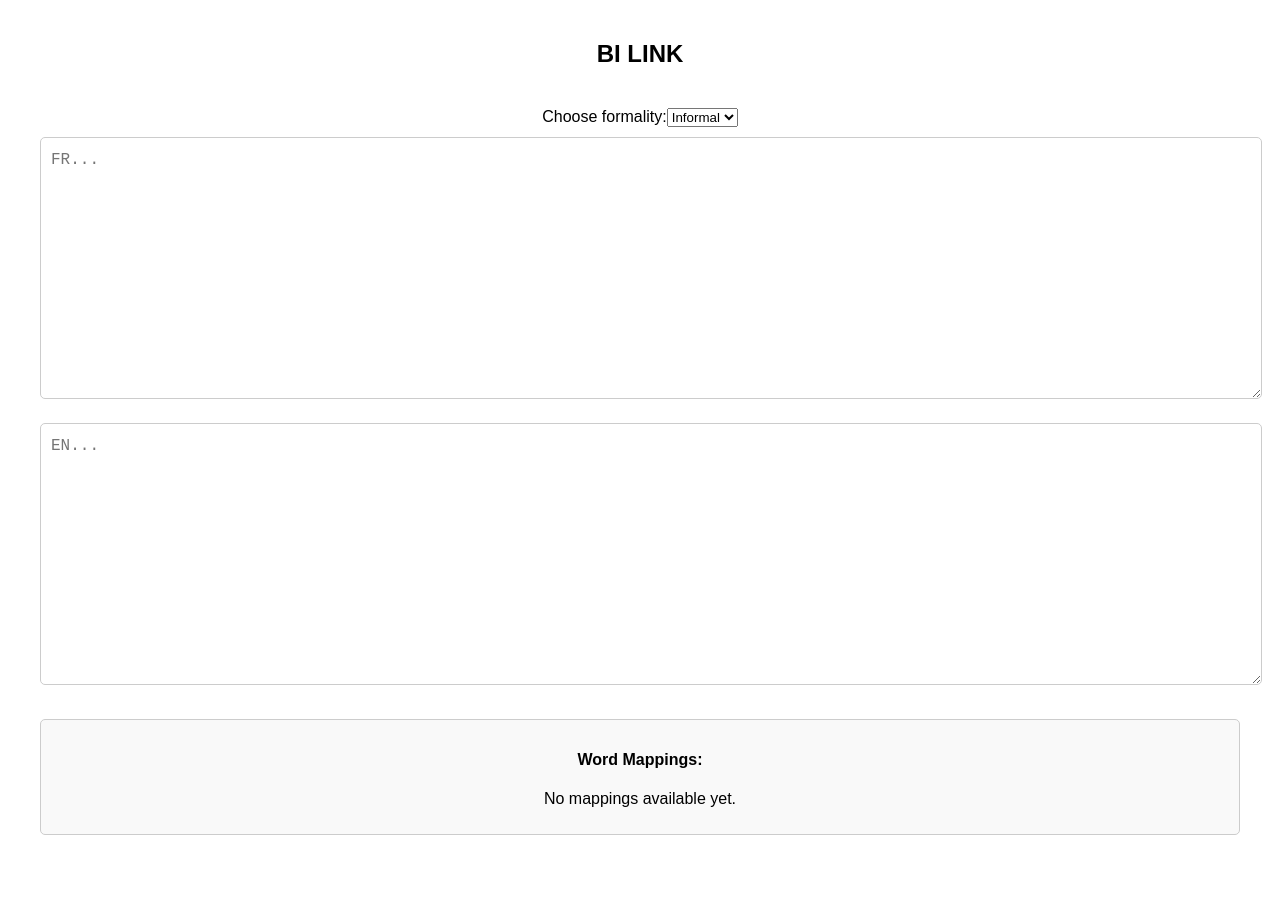
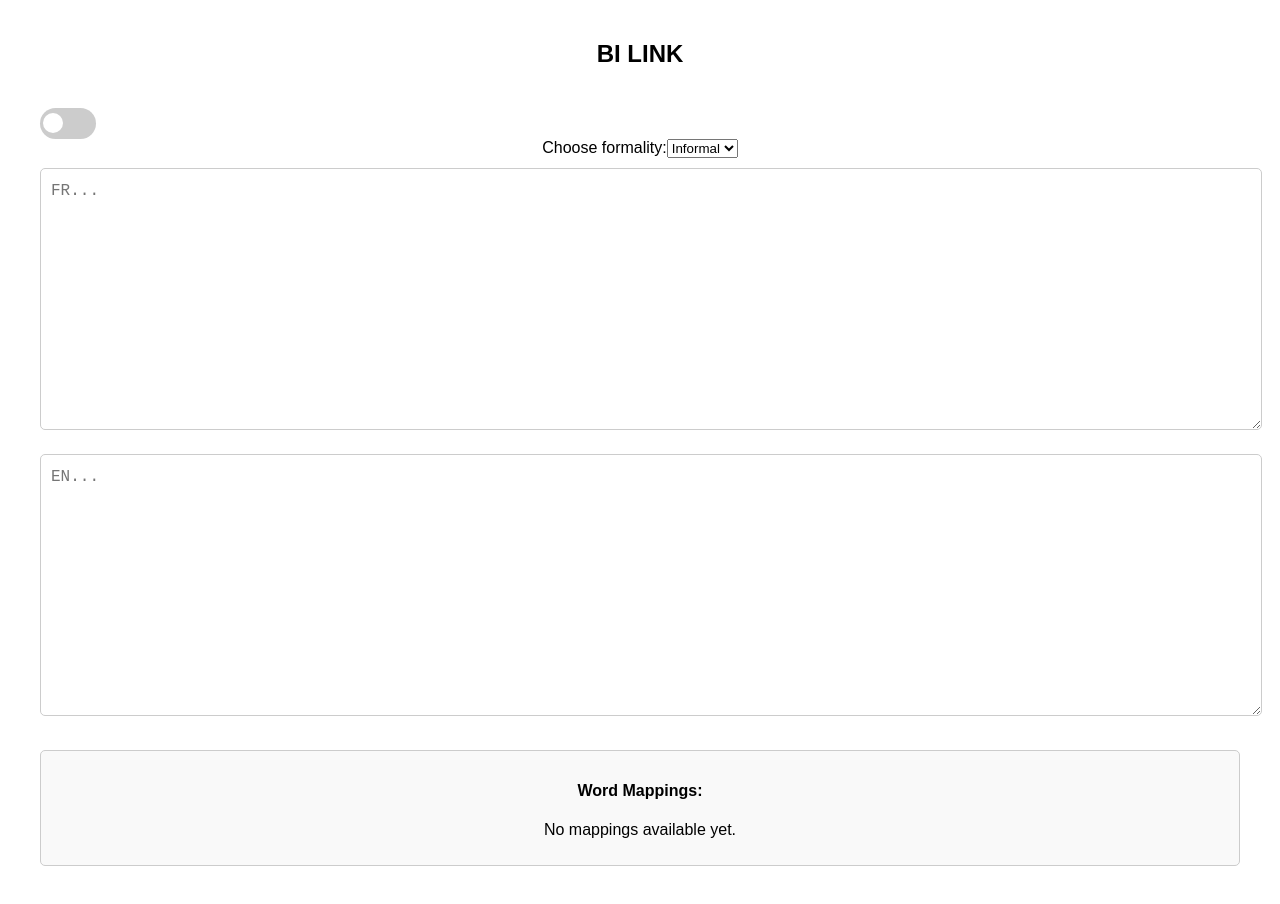
Before and after one commit to Btadel/billingapp, a React (Create React App) app: page / in a window 1280 px wide. Before the commit the page ends 875 px from the top, so only its background shows below. Built offline with nearby package versions, Linux system fonts and the light colour scheme.

Commit message:
switch boutton

```diff
--- a/src/App.js
+++ b/src/App.js
@@ -1,7 +1,6 @@
 import './App.css';
 import './InputTreatment2';
 import StoryInput  from './InputTreatment1';
-
 
 function App() {
   return (
@@ -9,6 +8,7 @@ function App() {
       <header><h2>BI LINK</h2></header>
       <main class='main'>
         <StoryInput/>
+
       </main>
     </div>
 
--- a/src/InputTreatment1.js
+++ b/src/InputTreatment1.js
@@ -5,20 +5,25 @@ import './App.css';
 import FormalitySelector from './Formality';
 import WordMappings from './WordMappings';
 import HashTable from './hashswitch';
+import SwitchButton from './SwitchButton';
 
 
 function StoryInput() {
-  const [storyText, setStoryText] = useState('');
-  const [translatedText, setTranslatedText] = useState('');
+  const [storyText, setTranslatedText] = useState('');
+  const [translatedText, setTranslatedText1] = useState('');
   const [wordMappings, setWordMappings] = useState([]);
   const [formality, setFormality] = useState('informal');
   const [error, setError] = useState(null);
+  const [isSwitchOn, setIsSwitchOn] = useState(false);
+
 
   const textAreaRef1 = useRef(null);
   const textAreaRef2 = useRef(null);
 
   const wordBankFr = new HashTable();
   const wordBankEn = new HashTable();
+
+
 
   ["je", "tu", "il", "elle", "nous", "vous", "ils", "elles", "le", "la", "les", "un", "une", "de", "à", "et", "ou", "mais", "dans"]
     .forEach(word => wordBankFr.set(word, true));
@@ -27,20 +32,22 @@ function StoryInput() {
   ["I", "you", "he", "she", "we", "they", "it", "a", "an", "the", "of", "and", "or", "but", "in", "on", "with", "by", "for"]
     .forEach(word => wordBankEn.set(word, true));
 
-  const translate = async (text, selection, targetLang) => {
+  const handleToggle = (isOn) => {
+    setIsSwitchOn(isOn);
+    console.log(`Switch is now ${isOn ? 'ON' : 'OFF'}`);
+  };
+
+
+  const translateText = async (text, targetLang) => {
     try {
-      let content = selection
-        ? `Translate this selected portion to ${targetLang}: ${selection}`
-        : `Translate this to ${targetLang}: ${text}`;
-      if (formality) {
-        content += ` Make the translation ${formality}.`;
-      }
+      const prompt = `Translate this text to ${targetLang === 'en' ? 'English' : 'French'}: ${text}` +
+        (formality === 'formal' ? ' Make it formal.' : ' Make it informal.');
 
       const response = await axios.post(
         'https://api.openai.com/v1/chat/completions',
         {
           model: 'gpt-4o',
-          messages: [{ role: 'user', content }],
+          messages: [{ role: 'user', content: prompt }],
         },
         {
           headers: {
@@ -49,10 +56,37 @@ function StoryInput() {
           },
         }
       );
+
       return response.data.choices[0].message.content;
     } catch (error) {
-      console.error('Translation failed:', error);
-      throw error;
+      console.error('Error translating text:', error);
+      return text;
+    }
+  };
+
+  const translateWord = async (word,context, targetLang) => {
+    try {
+      const prompt = `Translate this word to ${targetLang === 'en' ? 'English' : 'French'}: ${word}` +
+        (formality === 'formal' ? ' Make it formal.' : ' Make it informal.' + `with this ${context} , i want a one word answer no brackets or else`);
+
+      const response = await axios.post(
+        'https://api.openai.com/v1/chat/completions',
+        {
+          model: 'gpt-4o',
+          messages: [{ role: 'user', content: prompt }],
+        },
+        {
+          headers: {
+            Authorization: `Bearer ${process.env.REACT_APP_SECRET_KEY}`,
+            'Content-Type': 'application/json',
+          },
+        }
+      );
+
+      return response.data.choices[0].message.content;
+    } catch (error) {
+      console.error('Error translating text:', error);
+      return word;
     }
   };
 
@@ -63,7 +97,7 @@ function StoryInput() {
 
   const translateWithMapping = async (text, selection, targetLang) => {
     try {
-      const translated = await translate(text, selection, targetLang);
+      const translated = await translateText(text, selection, targetLang);
 
       // Generate word mapping
       const originalWords = (selection || text).split(' ');
@@ -128,48 +162,72 @@ function StoryInput() {
     }
   };
 
-  const handleChange = (event, target) => {
+  const handleLanguageSwitch = async (word, target, context) => {
+    console.log("the mot is " + word)
+    const targetLang = target === 'story' ? 'fr' : 'en';
+    const translatedWord = await translateWord(word,context,targetLang);
+
+    const sourceRef = target === 'story' ? textAreaRef1 : textAreaRef2;
+    const targetRef = target === 'story' ? textAreaRef2 : textAreaRef1;
+
+    // Replace the word in the original textarea
+    const sourceValue = sourceRef.current.value;
+    const newSourceValue = sourceValue.replace(new RegExp(`\b${word}\b$`), '').trim();
+    sourceRef.current.value = newSourceValue;
+    targetRef.current.value += ` ${translatedWord}`;
+
+    sourceRef.current.blur();
+    targetRef.current.focus();
+  };
+
+
+  const handleChange = async (event, target) => {
     const text = event.target.value;
-    const words = text.split(/\s+/); // Split the input into words
+
+    if (event.nativeEvent.data === ' ') {
+        const words = text.trim().split(/\s+/); // Split the input into words
 
         // Get the last word being typed
         const lastWord = words[words.length - 1];
+        const contextWords = words.slice(-8, -1);
+        const context = contextWords.join(' ');
+        console.log(lastWord);
 
+        if (isSwitchOn && lastWord) {
+          console.log("1")
+            if ((target === 'story' && isWordInBank(lastWord, 'en')) ||
+                (target === 'translation' && isWordInBank(lastWord, 'fr'))) {
+                  console.log("2")
+                  console.warn(`Incorrect language word detected: ${lastWord}`);
+                await handleLanguageSwitch(lastWord, target, context);
+                return;
+            }
+        }
+    }
+// je dois acceder a la variable , donc utiliser un truc qui me a jour l<etat sans refresh toute la page lol litteralement la seul de pourquoi react est utile
     if (target === 'story') {
-      setStoryText(text);
-
-      // Detect if the last word is in the French bank while writing in English
-      if (lastWord && isWordInBank(lastWord, 'en')) {
-        console.warn(`French word detected in English input: ${lastWord}`);
-      }
-
-      // Check if the text ends with punctuation for translation
-      if (/[.,!?]$/.test(text)) {
-        translateWithMapping(text, null, 'en').then((translated) =>
-          setTranslatedText(translated)
-        );
+        setTranslatedText(text);
+        console.log(lastWord)
+        if (/[.,!?]$/.test(text) || isWordInBank(lastWord,'en')) {
+            const translated = await translateText(text,'en');
+            setTranslatedText1(translated);
         }
     } else {
-      setTranslatedText(text);
+        setTranslatedText1(text);
 
-      // Detect if the last word is in the English bank while writing in French
-      if (lastWord && isWordInBank(lastWord, 'fr')) {
-        console.warn(`English word detected in French input: ${lastWord}`);
-      }
-
-      // Check if the text ends with punctuation for translation
         if (/[.,!?]$/.test(text)) {
-        translateWithMapping(text, null, 'fr').then((translated) =>
-          setStoryText(translated)
-        );
+            const translated = await translateText(text,'fr');
+            setTranslatedText(translated);
         }
     }
 };
 
 
 
+
   return (
     <div>
+      <SwitchButton onToggle={handleToggle} />
       {error && <div className="error-message">{error}</div>}
       <FormalitySelector onFormalityChange={(e) => setFormality(e.target.value)} />
       <textarea
--- /dev/null
+++ b/src/SwitchButton.css
@@ -0,0 +1,40 @@
+.switch-container {
+    display: flex;
+    align-items: center;
+    gap: 10px;
+  }
+
+  .switch-title {
+    font-size: 16px;
+    font-weight: bold;
+    color: #333;
+  }
+
+  .switch-button {
+    width: 50px;
+    height: 25px;
+    border-radius: 25px;
+    background-color: #ccc;
+    display: flex;
+    align-items: center;
+    justify-content: space-between;
+    padding: 3px;
+    cursor: pointer;
+    transition: background-color 0.3s;
+  }
+
+  .switch-button.on {
+    background-color: #4caf50;
+  }
+
+  .switch-knob {
+    width: 20px;
+    height: 20px;
+    border-radius: 50%;
+    background-color: white;
+    transition: transform 0.3s;
+  }
+
+  .switch-button.on .switch-knob {
+    transform: translateX(25px);
+  }
--- /dev/null
+++ b/src/SwitchButton.js
@@ -0,0 +1,24 @@
+import React, { useState } from 'react';
+import './SwitchButton.css';
+
+const SwitchButton = ({ title, onToggle }) => {
+  const [isOn, setIsOn] = useState(false);
+
+  const handleToggle = () => {
+    setIsOn((prev) => !prev);
+    if (onToggle) {
+      onToggle(!isOn);
+    }
+  };
+
+  return (
+    <div className="switch-container">
+      {title && <span className="switch-title">{title}</span>}
+      <div className={`switch-button ${isOn ? 'on' : 'off'}`} onClick={handleToggle}>
+        <div className="switch-knob"></div>
+      </div>
+    </div>
+  );
+};
+
+export default SwitchButton;
```
Lines whose indentation alone changed are shown as unchanged.
